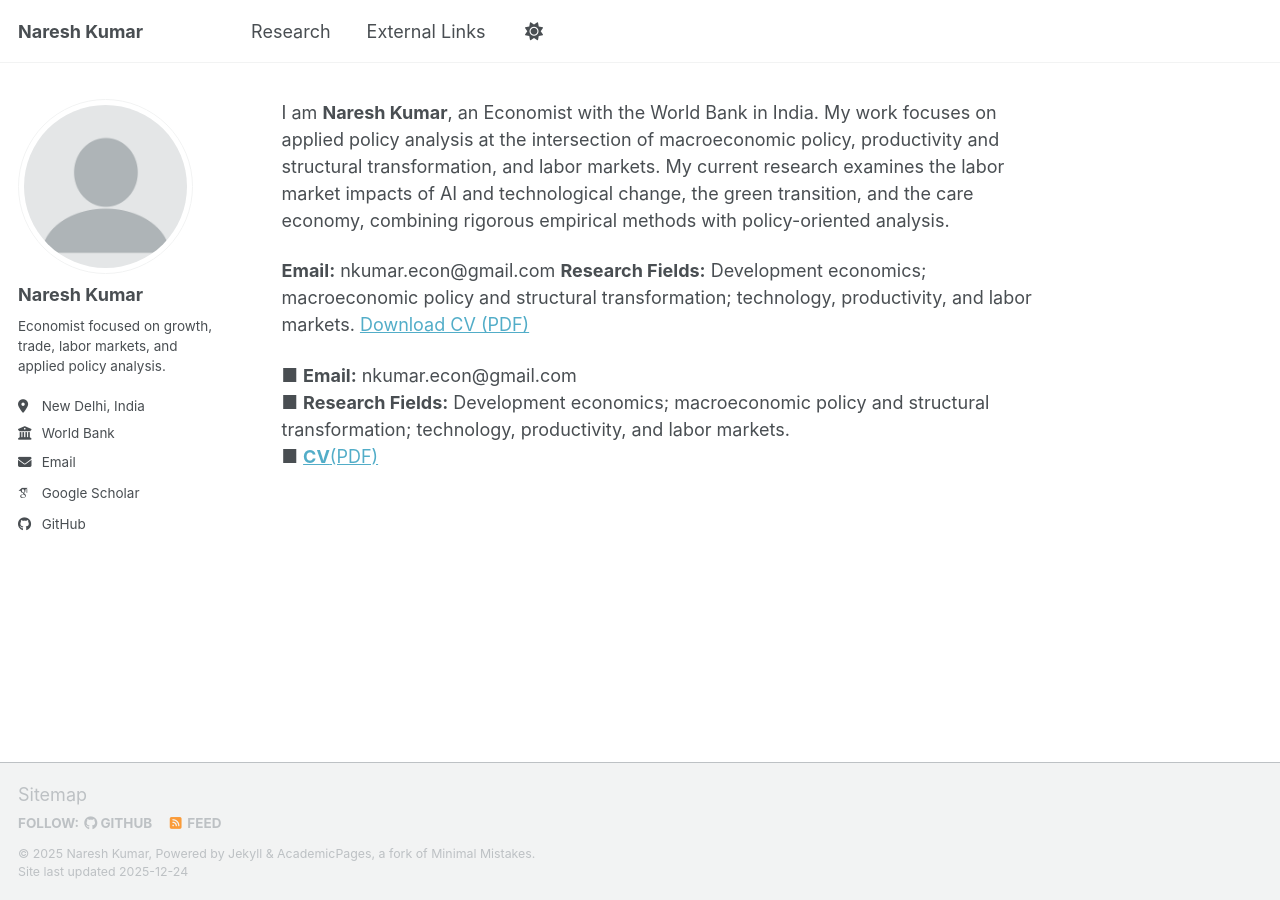
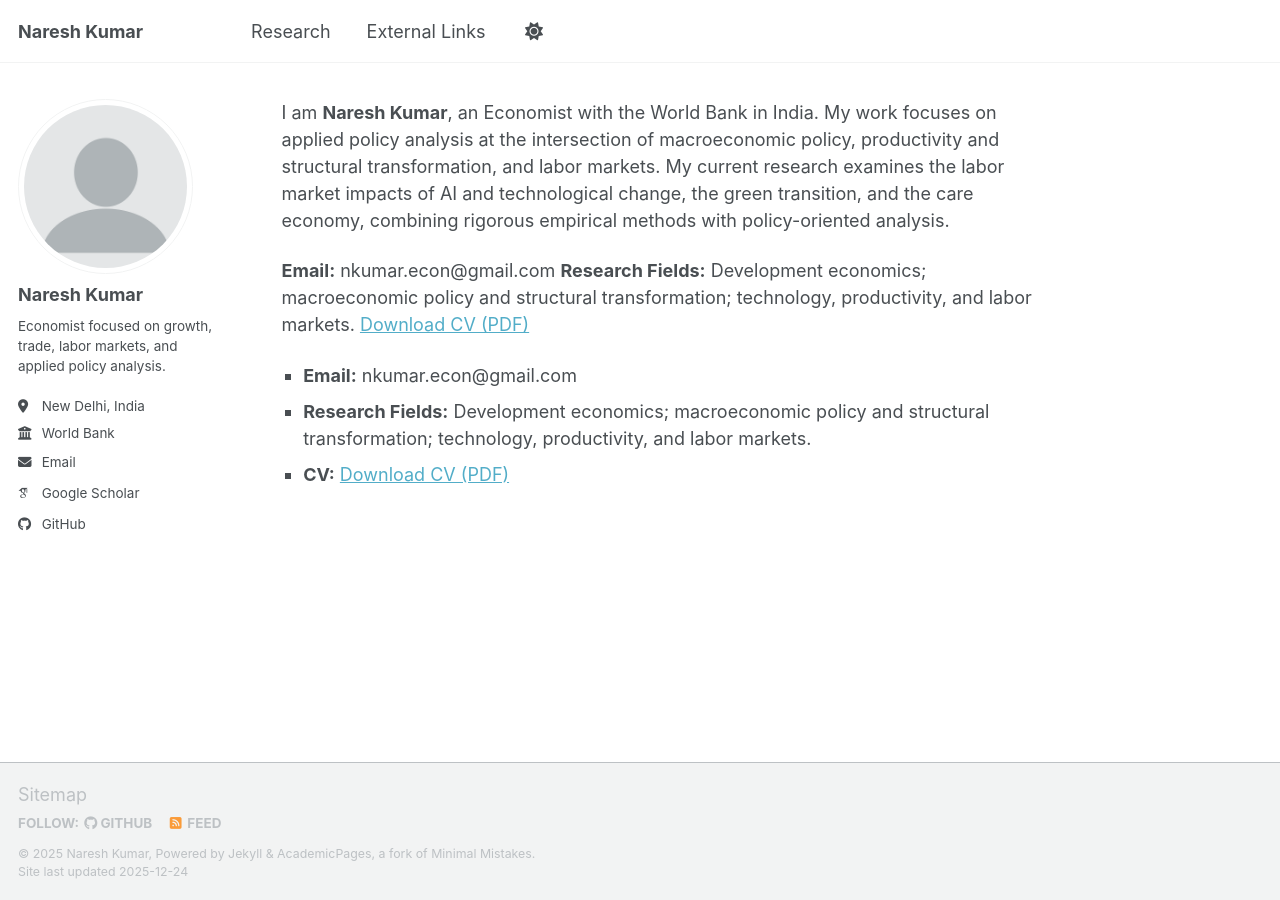
Before and after one commit to nkumar05/nkumar.github.io, a Jekyll site: the page built from _pages/about.md, in a window 1280 px wide. Built offline with Jekyll 4.4.1, drawn with Linux system fonts in a browser that asks for light colours; some web fonts are replaced; a script bundle is joined from its source files by our own code; library files that are not in the unit come from our copies.

Commit message:
Update about.md

```diff
--- a/_pages/about.md
+++ b/_pages/about.md
@@ -19,10 +19,16 @@ I am **Naresh Kumar**, an Economist with the World Bank in India. My work focuse
 **Email:** nkumar.econ@gmail.com
 **Research Fields:** Development economics; macroeconomic policy and structural transformation; technology, productivity, and labor markets.
 [Download CV (PDF)](/files/CV.pdf)
-
+<!--
 ■ **Email:** nkumar.econ@gmail.com
 ■ **Research Fields:** Development economics; macroeconomic policy and structural transformation; technology, productivity, and labor markets.
 ■ [**CV**(PDF)](/files/CV.pdf)
+-->
+<ul style="list-style-type:square; padding-left: 1.2em;">
+  <li><strong>Email:</strong> nkumar.econ@gmail.com</li>
+  <li><strong>Research Fields:</strong> Development economics; macroeconomic policy and structural transformation; technology, productivity, and labor markets.</li>
+  <li><strong>CV:</strong> <a href="/files/CV.pdf">Download CV (PDF)</a></li>
+</ul>
 
 <!--
 Location: New Delhi, India
```
